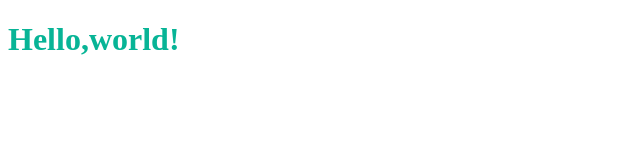
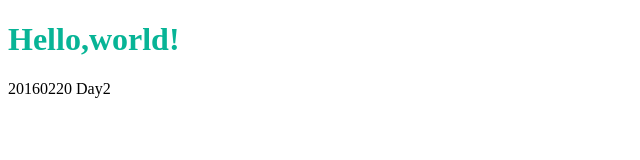
Before and after one commit to hisayuki-ito/progate_school, a plain HTML site: page index.html in a window 1280 px wide. Shown: the whole page, without its empty margins (0-640 px from the left). Drawn offline with Linux system fonts and the light colour scheme.

Commit message:
2nd commit

```diff
--- a/index.html
+++ b/index.html
@@ -5,8 +5,8 @@
     <link rel="stylesheet" type="text/css" href="stylesheet.css">
     <title>HTML LESSON</title>
   </head>
-
   <body>
     <h1>Hello,world!</h1>
+    <p>20160220 Day2</p>
   </body>
 </html>
--- a/stylesheet.css
+++ b/stylesheet.css
@@ -1,3 +1,4 @@
 h1 {
     color: #07b496;
+
 }
```
